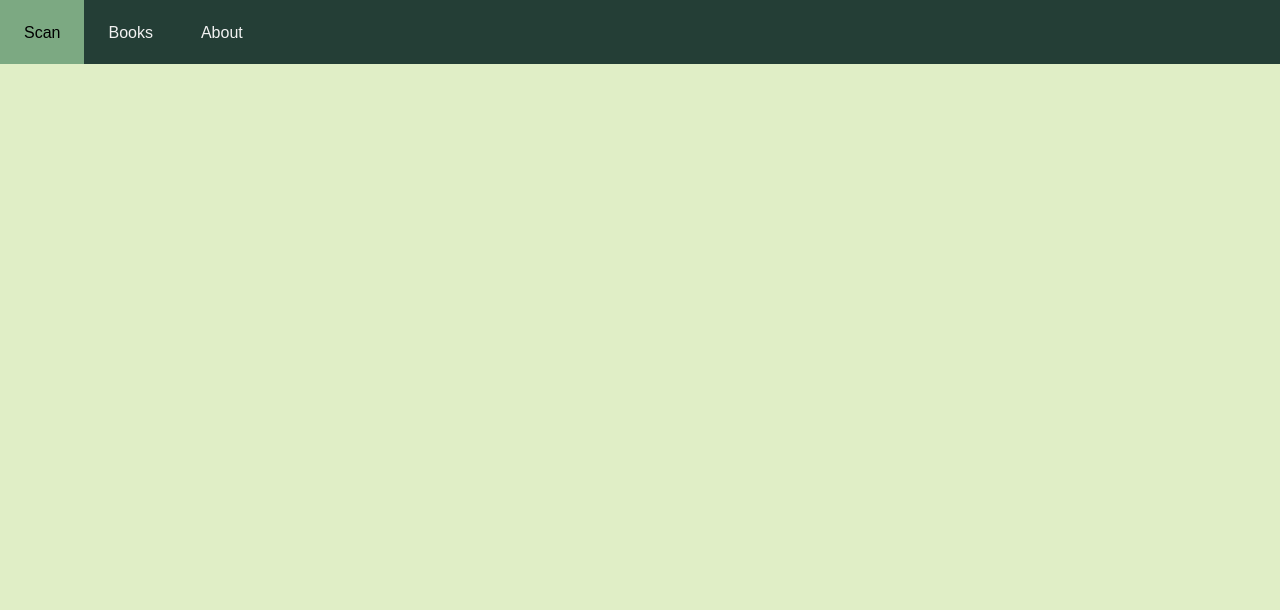
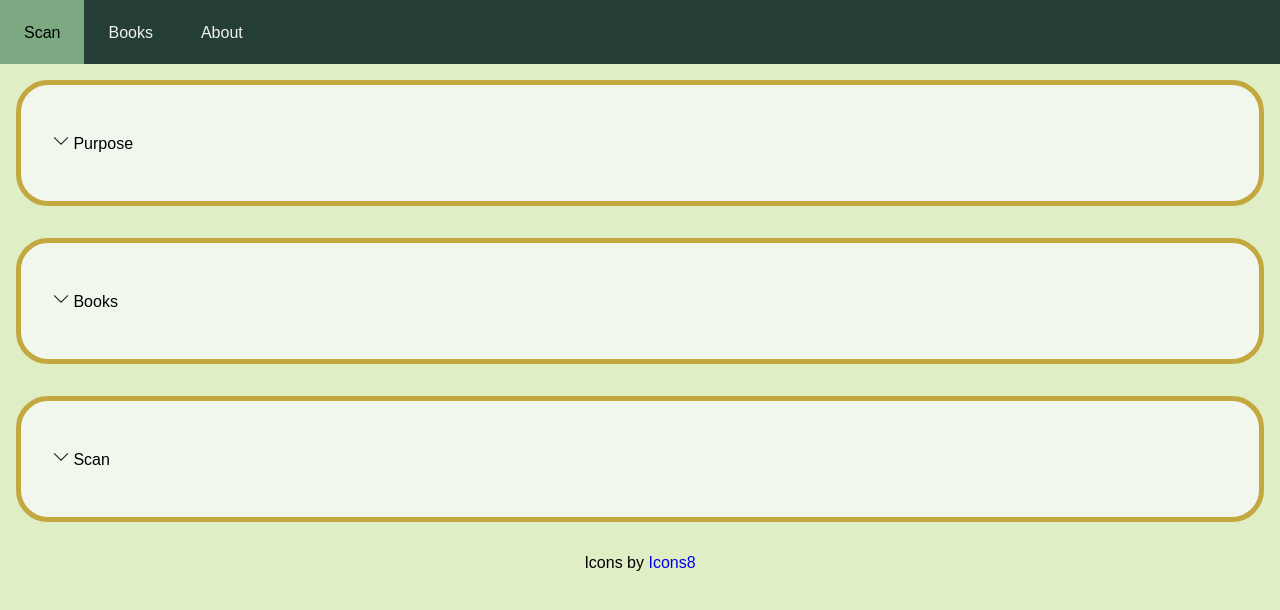
Before and after one commit to firewallfail/little_library, a Vue app in the folder client/: page /about in a window 1280 px wide. Shown: the top 610 px of the page. Built offline with nearby package versions, Linux system fonts and the light colour scheme; what vue-toast-notification would draw is missing.

Commit message:
some about stuff

```diff
--- a/client/src/assets/base.css
+++ b/client/src/assets/base.css
@@ -40,3 +40,24 @@
     background: #7CA982;
     color: black;
 }
+
+.about-card {
+    border: 5px solid #C2A83E;
+    background-color: #F1F7ED;
+    border-radius: 2rem;
+    padding: 2rem;
+    margin: 2rem 1rem;
+}
+
+.link-text {
+    text-decoration: none;
+}
+
+.icons-8 {
+    text-align: center;
+}
+
+.icon {
+    max-width: 1rem;
+    max-height: 1rem;
+}
--- a/client/src/components/About.vue
+++ b/client/src/components/About.vue
@@ -1,3 +1,85 @@
 <template>
+    <div class="about-card" @click="expand_text('purpose')">
+        <Transition name="fade">
+            <div>
+                <p>
+                    <img class="icon" v-if="show.purpose" src="@/icons/icons8-compress-arrow-50.png" alt="compress arrow">
+                    <img class="icon" v-if="!show.purpose" src="@/icons/icons8-expand-arrow-50.png" alt="expand arrow">
+                    Purpose
+                </p>
+                <div v-if="show.purpose">
+                    <p>
+                        This site is intended to be used as a quick way to check what books are currently in the library.
+                        I thought of this as a way to make the library more accessible to people that may not be able to visit frequently.
+                    </p>
+                </div>
+            </div>
+        </Transition>
+    </div>
+    <div class="about-card" @click="expand_text('books')">
+        <Transition name="fade">
+            <div>
+                <p>
+                    <img class="icon" v-if="show.books" src="@/icons/icons8-compress-arrow-50.png" alt="compress arrow">
+                    <img class="icon" v-if="!show.books" src="@/icons/icons8-expand-arrow-50.png" alt="expand arrow">
+                    Books
+                </p>
+                <div v-if="show.books">
+                    <p>
+                        Selecting Books will show you all the books that are currently in the library. This relies on
+                        the comunity keeping it up to date. We'll do our best to make inventory adjustments from time
+                        to time.
+                    </p>
+                </div>
+            </div>
+        </Transition>
+    </div>
+    <div class="about-card" @click="expand_text('scan')">
+        <Transition name="fade">
+            <div>
+                <p>
+                    <img class="icon" v-if="show.scan" src="@/icons/icons8-compress-arrow-50.png" alt="compress arrow">
+                    <img class="icon" v-if="!show.scan" src="@/icons/icons8-expand-arrow-50.png" alt="expand arrow">
+                    Scan
+                </p>
+                <div v-if="show.scan">
+                    <p>
+                        Selecting Scan will bring you to a page with a barcode scanner. This relies on a pretty good image
+                        of the books barcode and the api for book lookup being accurate. If a scan returns a different book
+                        than expected you can also search for the book manually.
+                    </p>
+                </div>
+            </div>
+        </Transition>
+    </div>
+    <p class="icons-8">Icons by <a class="link-text" href="https://icons8.com/">Icons8</a></p>
+</template>
 
-</template>
+<script>
+
+  export default {
+    name: "About",
+    data() {
+        return {
+            show: {}
+        }
+    },
+    methods: {
+        expand_text(container) {
+            this.show[container] = !this.show[container]
+        }
+    }
+}
+</script>
+
+<style scoped>
+.fade-enter-active,
+.fade-leave-active {
+  transition: opacity 0.5s ease;
+}
+
+.fade-enter-from,
+.fade-leave-to {
+  opacity: 0;
+}
+</style>
```
Also changed, not shown: client/src/icons/icons8-compress-arrow-50.png (added), client/src/icons/icons8-expand-arrow-50.png (added).
